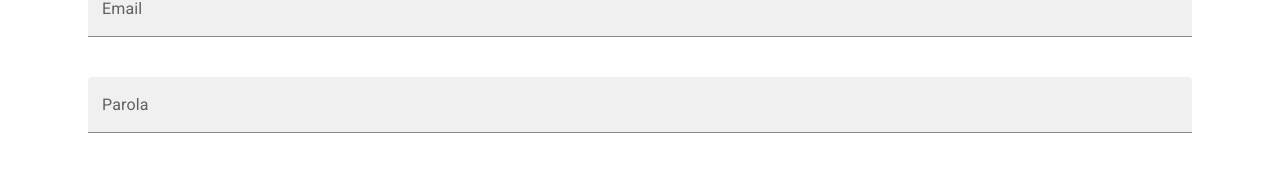
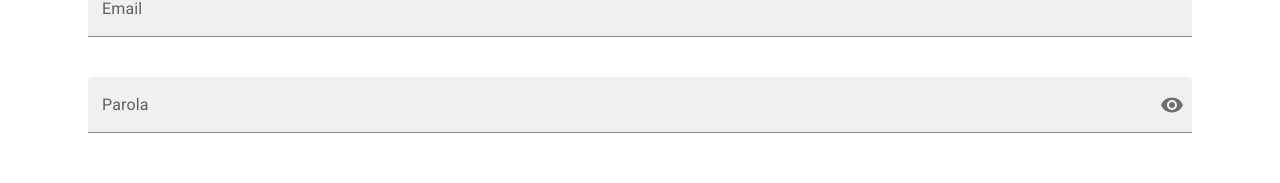
Before and after one commit to eerzik/harcama-takip-app, a React (Create React App) app: page /login in a window 1280 px wide. Shown: the part 293-476 px from the top of the page. Built offline with nearby package versions, Linux system fonts and the light colour scheme.

Commit message:
Parolayı Göster-Gizle Ayarı

```diff
--- a/src/pages/login/Login.js
+++ b/src/pages/login/Login.js
@@ -1,21 +1,30 @@
 import './Login.module.css'
-import { Container, Typography, Button, FormControl, FilledInput, InputLabel } from '@mui/material'
+import { Container, Typography, Button, FormControl, FilledInput, InputLabel, InputAdornment, IconButton } from '@mui/material'
 import { useState } from 'react'
+import { Visibility, VisibilityOff } from '@mui/icons-material'
 
 export default function Login() {
 
     const [values, setValues] = useState({
         email: '',
-        password: ''
+        password: '',
+        showPassword: false
     })
 
-    const handleChange=(prop)=>(event)=>{
-        setValues({...values,[prop]:event.target.value})
+    const handleChange = (prop) => (event) => {
+        setValues({ ...values, [prop]: event.target.value })
     }
 
-    const handleSubmit=(e)=>{
+    const handleSubmit = (e) => {
         e.preventDefault();
         console.log(values);
+    }
+
+    const handleClickShowPassword = () => {
+        setValues({
+            ...values,
+            showPassword: !values.showPassword
+        })
     }
 
     return (
@@ -32,7 +41,15 @@ export default function Login() {
 
                 <FormControl fullWidth sx={{ my: 5 }} >
                     <InputLabel htmlFor="password" >Parola</InputLabel>
-                    <FilledInput id="password" value={values.password} onChange={handleChange('password')} label="Parola"  ></FilledInput>
+                    <FilledInput type={values.showPassword ? 'text' : 'password'} autoComplete='off' id="password" value={values.password} onChange={handleChange('password')} label="Parola" endAdornment={
+                            <InputAdornment position='end' >
+                                <IconButton aria-label='Toogle Password' onClick={handleClickShowPassword} edge="end" >
+                                    {values.showPassword ? <VisibilityOff /> : <Visibility />}
+                                </IconButton>
+                            </InputAdornment>
+                        }  >
+
+                    </FilledInput>
                 </FormControl>
                 <Button variant='outlined' type='submit' color='info' size='large' sx={{ mt: 5 }} >
                     GİRİŞ
```
